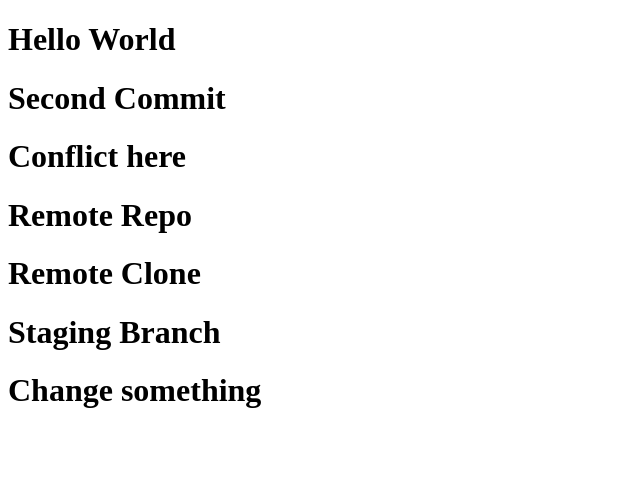
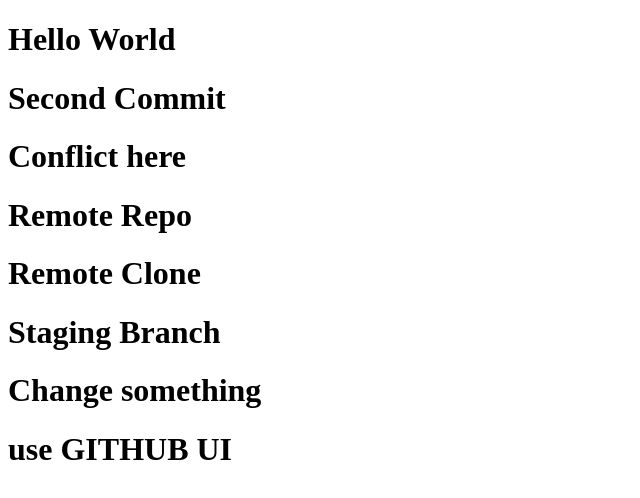
Before and after one commit to minhtan86a/github_demo, a plain HTML site: page index.html in a window 1280 px wide. Shown: the whole page, without its empty margins (0-640 px from the left). Drawn offline with Linux system fonts and the light colour scheme.

Commit message:
Update index.html
update index.html

```diff
--- a/index.html
+++ b/index.html
@@ -14,5 +14,6 @@
     <h1>Remote Clone</h1>
     <h1>Staging Branch</h1>
     <h1>Change something</h1>
+    <h1>use GITHUB UI</h1>
 </body>
 </html>
```
